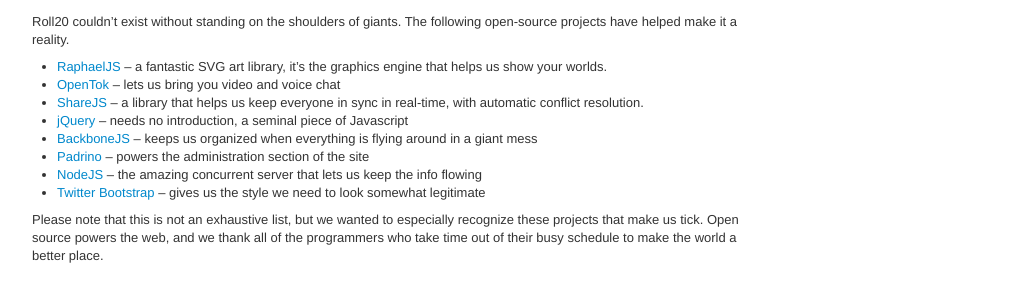
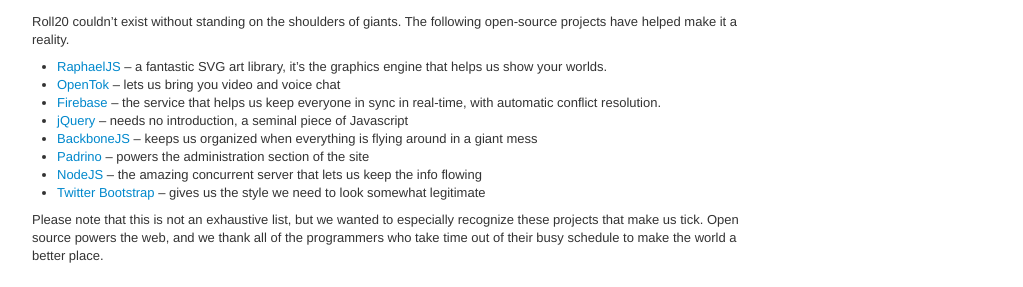
Before and after one commit to Roll20/help.roll20.net, a Jekyll site: the page built from _posts/2012-04-21-acknowledgements.markdown, in a window 1280 px wide. Shown: the part 1161-1448 px from the top of the page, without its empty margins (128-1151 px from the left). Built offline with Jekyll 4.4.1, drawn with Linux system fonts in a browser that asks for light colours; nearby versions of some CDN libraries; Markdown is read by kramdown in place of the engine named in the settings; comment, search, counter and statistics services are not loaded.

Commit message:
Adding Firebase link

```diff
--- a/_posts/2012-04-21-acknowledgements.markdown
+++ b/_posts/2012-04-21-acknowledgements.markdown
@@ -59,7 +59,7 @@ Roll20 couldn't exist without standing on the shoulders of giants. The following
 
 * [RaphaelJS](http://raphaeljs.com) -- a fantastic SVG art library, it's the graphics engine that helps us show your worlds.
 * [OpenTok](http://tokbox.com) -- lets us bring you video and voice chat
-* [ShareJS](http://sharejs.org) -- a library that helps us keep everyone in sync in real-time, with automatic conflict resolution.
+* [Firebase](http://firebase.com) -- the service that helps us keep everyone in sync in real-time, with automatic conflict resolution.
 * [jQuery](http://jquery.com) -- needs no introduction, a seminal piece of Javascript
 * [BackboneJS](http://documentcloud.github.com/backbone) -- keeps us organized when everything is flying around in a giant mess
 * [Padrino](http://padrinorb.com) -- powers the administration section of the site
```
